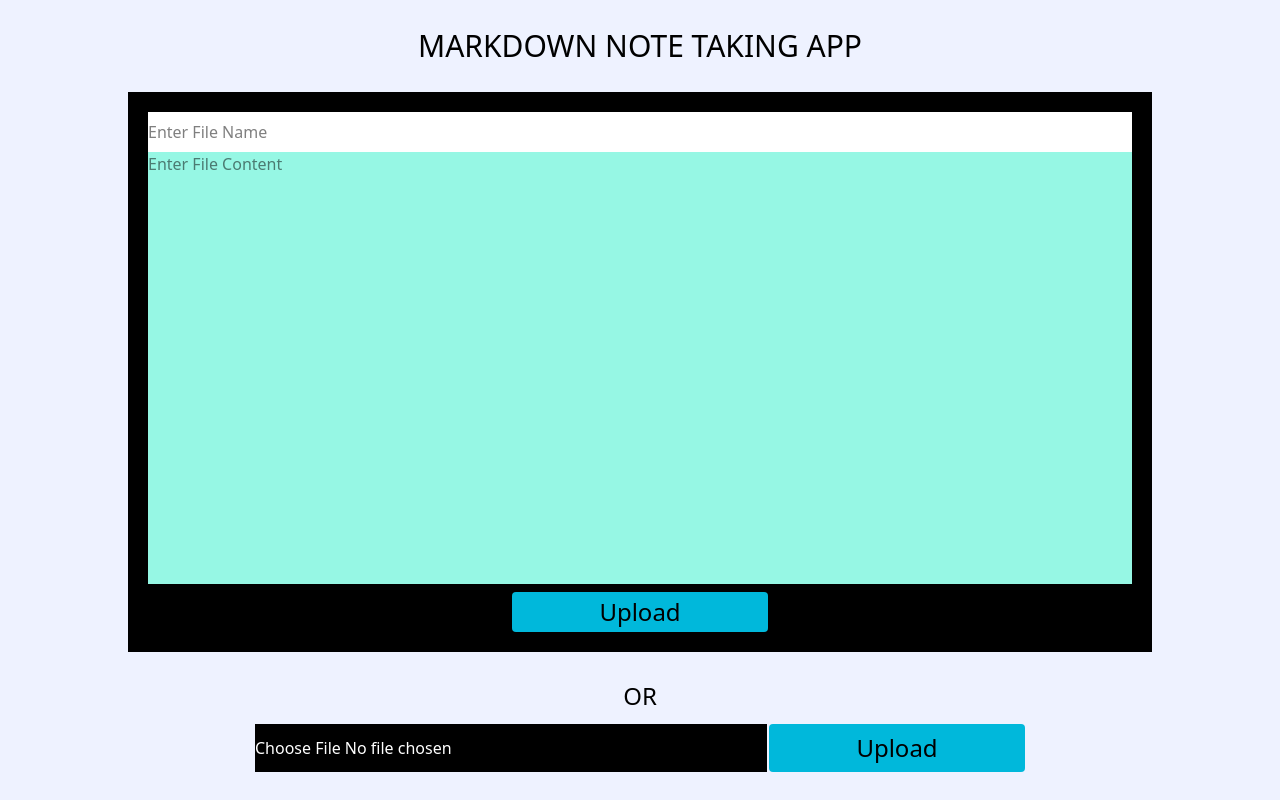
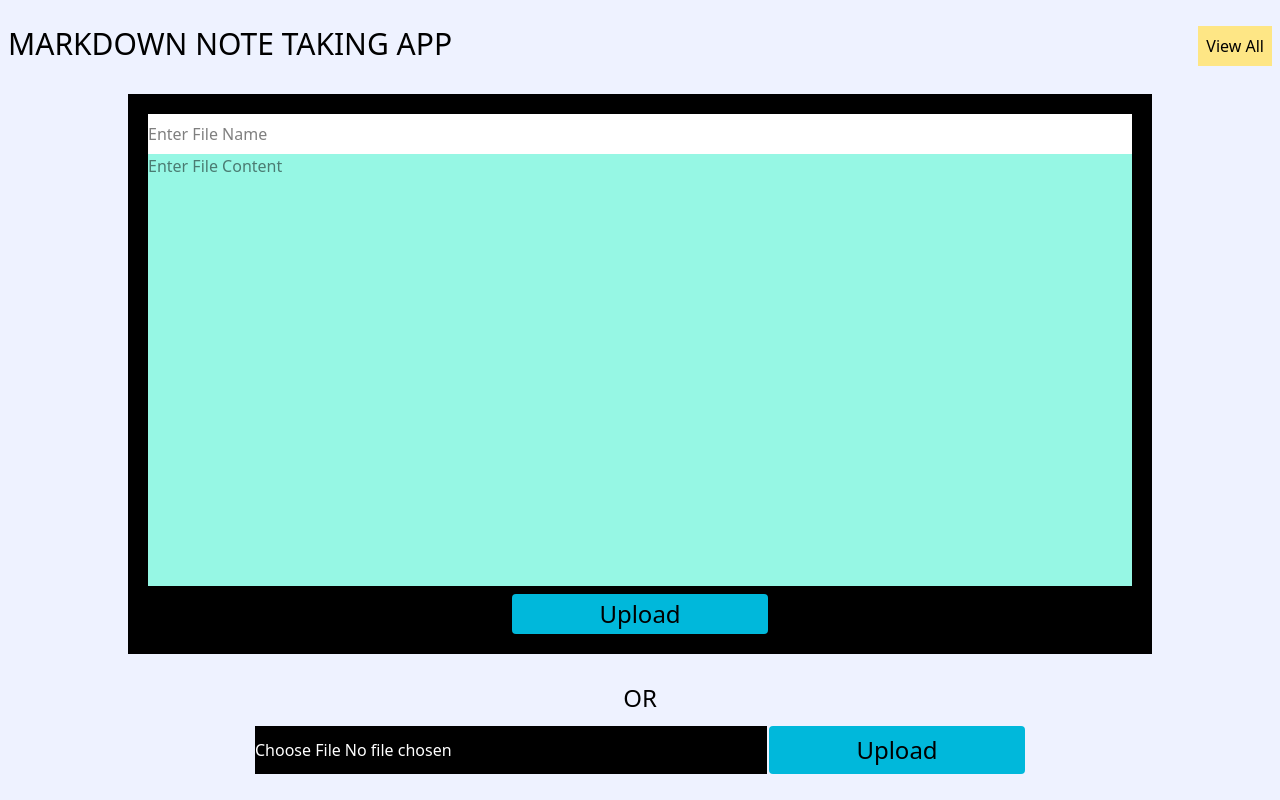
Before and after one commit to Vivek-Bisht7/Markdown-Note-Taking-APP, a React (Vite) app in the folder client/: page / in a window 1280 px wide. Built offline with nearby package versions, Linux system fonts and the light colour scheme.

Commit message:
Added get all files page button

```diff
--- a/client/src/App.jsx
+++ b/client/src/App.jsx
@@ -1,11 +1,16 @@
 import React from 'react'
 import LandingPage from './pages/LandingPage'
+import { Routes , Route} from 'react-router-dom'
+import ShowPage from './pages/showPage'
 
 
 const App = () => {
   return (
     <>
-       <LandingPage />
+      <Routes>
+        <Route path="/" element={<LandingPage/>}/>
+        <Route path="/files" element={<ShowPage/>}/>
+      </Routes>
     </>
   )
 }
--- a/client/src/components/Header.jsx
+++ b/client/src/components/Header.jsx
@@ -1,9 +1,11 @@
 import React from 'react'
+import { Link } from 'react-router-dom'
 
 const Header = () => {
   return (
-    <div>
-        <h1 className='text-3xl'>MARKDOWN NOTE TAKING APP</h1>
+    <div className='flex justify-between w-full'>
+        <h1 className='text-3xl ml-2'>MARKDOWN NOTE TAKING APP</h1>
+        <Link to='/files' className='text-1xl mr-2 p-2 bg-amber-200'>View All</Link>
     </div>
   )
 }
--- a/client/src/main.jsx
+++ b/client/src/main.jsx
@@ -1,7 +1,11 @@
 import { createRoot } from 'react-dom/client'
 import './index.css'
 import App from './App.jsx'
+import {BrowserRouter} from 'react-router-dom'
 
 createRoot(document.getElementById('root')).render(
-        <App />
+        <BrowserRouter>
+                <App />
+        </BrowserRouter>
+
 )
--- /dev/null
+++ b/client/src/pages/ShowPage.jsx
@@ -0,0 +1,11 @@
+import React , {useState} from 'react'
+
+const showPage = () => {
+  return (
+    <div className='bg-emerald-300 min-h-screen w-full' >
+
+    </div>
+  )
+}
+
+export default showPage
```
Also changed, not shown: client/src/pages/landingPage.jsx (+4 -3 lines).
